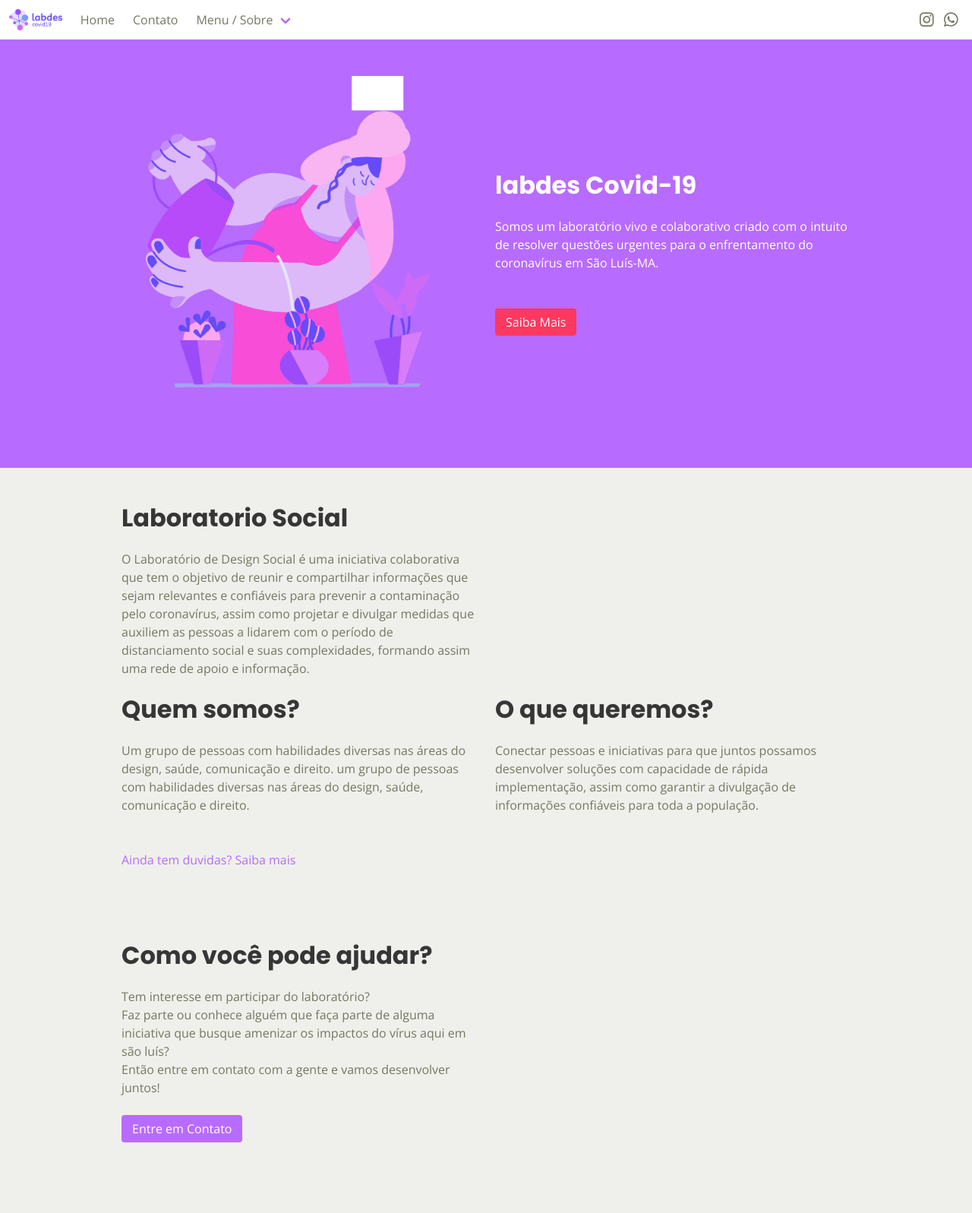
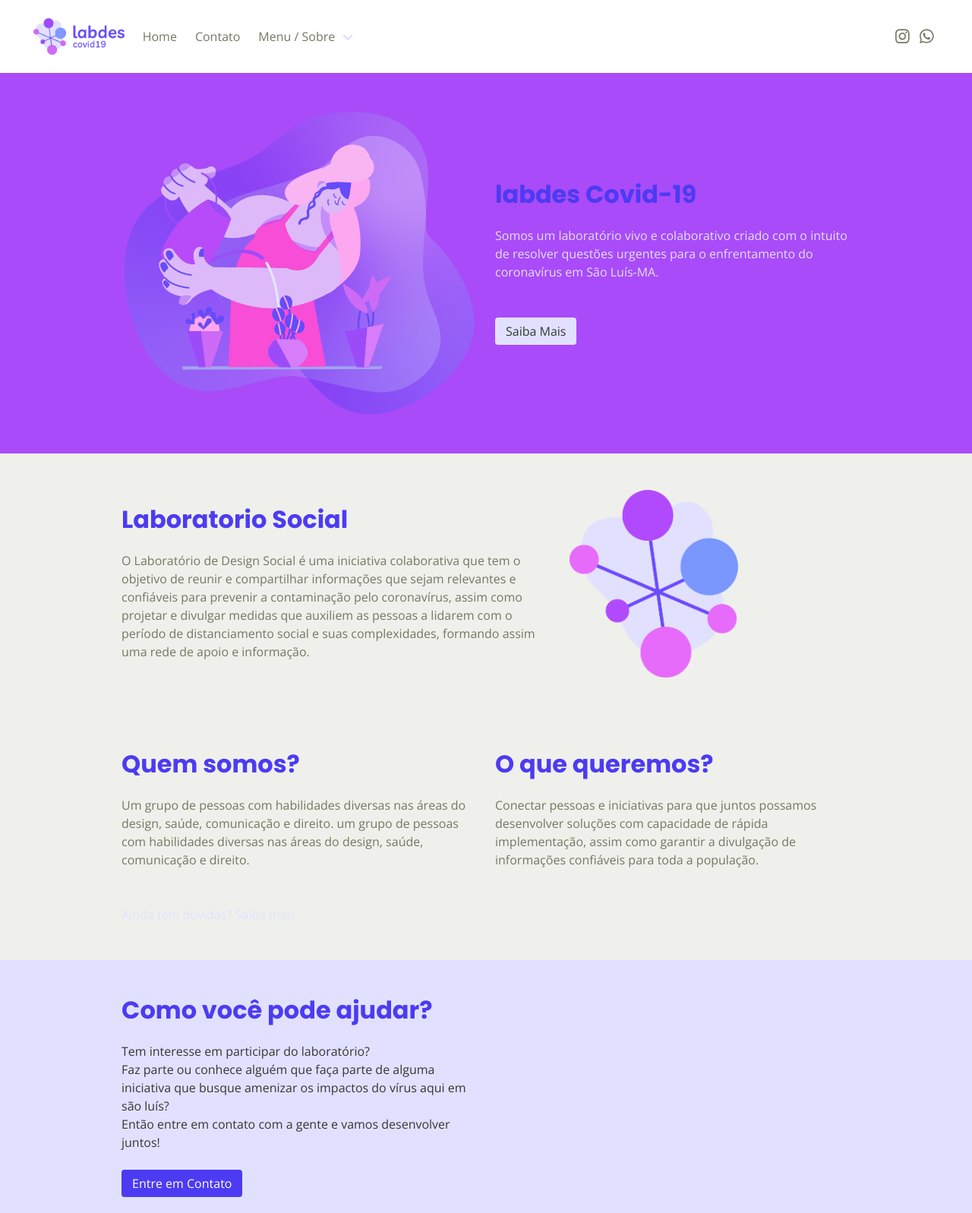
Before and after one commit to csattie/labdes_covid19, a website: page index.html in a window 1280 px wide. Shown: the top 1597 px of the page at 76% size. Drawn offline with nearby package versions, Linux system fonts and the light colour scheme.

Commit message:
css fixes

```diff
--- a/header.html
+++ b/header.html
@@ -9,23 +9,23 @@
 
         <div class="column">
           <figure class="image">
-            <img src="images/illustra01.png">
+            <img src="images/01.png">
           </figure>
         </div>
 
 
         <div class="column">
 
-          <p class="title">
+          <p class="title has-text-danger">
             labdes Covid-19
           </p>
-          <p>
+          <p class="has-text-link">
             Somos um laboratório vivo e colaborativo criado com o intuito de resolver questões urgentes para o enfrentamento do coronavírus em São Luís-MA.
 
           </p>
           <br><br>
 
-          <button class="button is-danger">Saiba Mais</button>
+          <button class="button is-link has-text-dark">Saiba Mais</button>
 
         </div>
       </div>
--- a/index.html
+++ b/index.html
@@ -19,10 +19,10 @@
 
     <!--Navigation bar-->
 
-    <nav class="navbar" role="navigation" aria-label="main navigation">
+    <nav class="navbar is-spaced" role="navigation" aria-label="main navigation">
       <div class="navbar-brand">
-        <a class="navbar-item" href="#home">
-          <img src="images/logo.png" alt="labdes Covid-19">
+        <a class="navbar-item " href="#home">
+          <img src="images/logo.png" alt="labdes Covid-19" height="100">
         </a>
 
         <a role="button" class="navbar-burger burger" aria-label="menu" aria-expanded="false" data-target="navbarBasicExample">
@@ -88,41 +88,46 @@
 
     <div id="header"></div>
     <!--CONTENT: LABDES!-->
-    <body>
 
 
 
-      <section class="section">
-        <div class="container is-danger">
+
+      <section class="section is-spaced">
+        <div class="container">
 
 
-          <div class="columns is-danger">
-            <div class="column is-danger">
+          <div class="columns is-vcentered">
+            <div class="column is-three-fifths">
 
 
-              <h1 class="title">Laboratorio Social</h1>
+              <h1 class="title has-text-danger">Laboratorio Social</h1>
               <p>
                 O Laboratório de Design Social é uma iniciativa colaborativa que tem o objetivo de reunir e compartilhar informações que sejam relevantes e confiáveis para prevenir a contaminação pelo coronavírus, assim como projetar e divulgar medidas que auxiliem as pessoas a lidarem com o período de distanciamento social e suas complexidades, formando assim uma rede de apoio e informação.
               </p>
             </div>
-            <div class="column">
-
+            <div class="column is-one-quarter">
+              <figure class="image">
+                <img src="images/02.png">
+              </figure>
             </div>
           </div>
+</div>
+</section>
 
 
-
+<section class="section">
+  <div class="container">
 <div class="columns">
 
   <div class="column">
-    <h1 class="title">Quem somos?</h1>
+    <h1 class="title has-text-danger">Quem somos?</h1>
 <p>Um grupo de pessoas com habilidades diversas nas áreas do design, saúde, comunicação e direito. um grupo de pessoas com habilidades diversas nas áreas do design, saúde, comunicação e direito.
 </p>
 <br>
 
   </div>
   <div class="column">
-        <h1 class="title">O que queremos?</h1>
+        <h1 class="title has-text-danger">O que queremos?</h1>
         <p>Conectar pessoas e iniciativas para que juntos possamos desenvolver soluções com capacidade de rápida implementação, assim como garantir a divulgação de informações confiáveis para toda a população.</p>
 <br>
 
@@ -130,10 +135,11 @@
 </div>
 <a href="sobrenos.html"><P>Ainda tem duvidas? Saiba mais</p></a>
 </div>
+
 </section>
   <!--CONTENT: COMO COLABORAR!-->
 
-  <section class="section">
+  <section class="section has-background-link">
     <div class="container">
 
 
@@ -141,12 +147,12 @@
         <div class="column">
 
 
-          <h1 class="title">Como você pode ajudar?</h1>
-            <p>Tem interesse em participar do laboratório? </p>
-            <p>Faz parte ou conhece alguém que faça parte de alguma iniciativa que busque amenizar os impactos do vírus aqui em são luís? </p>
-            <p>Então entre em contato com a gente e vamos desenvolver juntos!</p>
+          <h1 class="title has-text-danger">Como você pode ajudar?</h1>
+            <p class="has-text-dark">Tem interesse em participar do laboratório?
+            <br>Faz parte ou conhece alguém que faça parte de alguma iniciativa que busque amenizar os impactos do vírus aqui em são luís?
+            <br>Então entre em contato com a gente e vamos desenvolver juntos!</p>
             <br>
-            <button class="button is-primary">Entre em Contato</button>
+            <button class="button is-danger">Entre em Contato</button>
         </div>
         <div class="column">
 
@@ -164,7 +170,7 @@
             <div class="column">
 
 
-              <h1 class="title">Outras Iniciativas</h1>
+              <h1 class="title has-text-danger">Outras Iniciativas</h1>
               <div class="tile is-ancestor">
   <div class="tile is-4 is-vertical is-parent">
     <div class="tile is-child box">
--- a/sass/mystyles.scss
+++ b/sass/mystyles.scss
@@ -5,12 +5,14 @@
 
 
 // Set your brand colors
-$purple: hsl(271, 100%, 71%);
-$pink: #FFFFFF;
+$purple: #a94bf9;
+$blue: #4c3bf2;
 $brown: #757763;
 $beige-light: #D0D1CD;
 $beige-lighter: #EFF0EB;
+$light-blue:#e1e1ff;
 
+$navbar-item-img-max-height:3rem;
 
 // Update Bulma's global variables
 $family-sans-serif: 'Poppins', sans-serif;
@@ -19,7 +21,8 @@ $family-open: 'Open Sans', sans-serif;
 $grey-dark: $brown;
 $grey-light: $beige-light;
 $primary: $purple;
-$link: $purple;
+$danger:$blue;
+$link: $light-blue;
 $widescreen-enabled: false;
 $fullhd-enabled: false;
 
```
Also changed, not shown: navigation.html (added, +73 -0 lines), build/mystyles.css, images/01.png (added), images/02.png (added), 1 other file.
